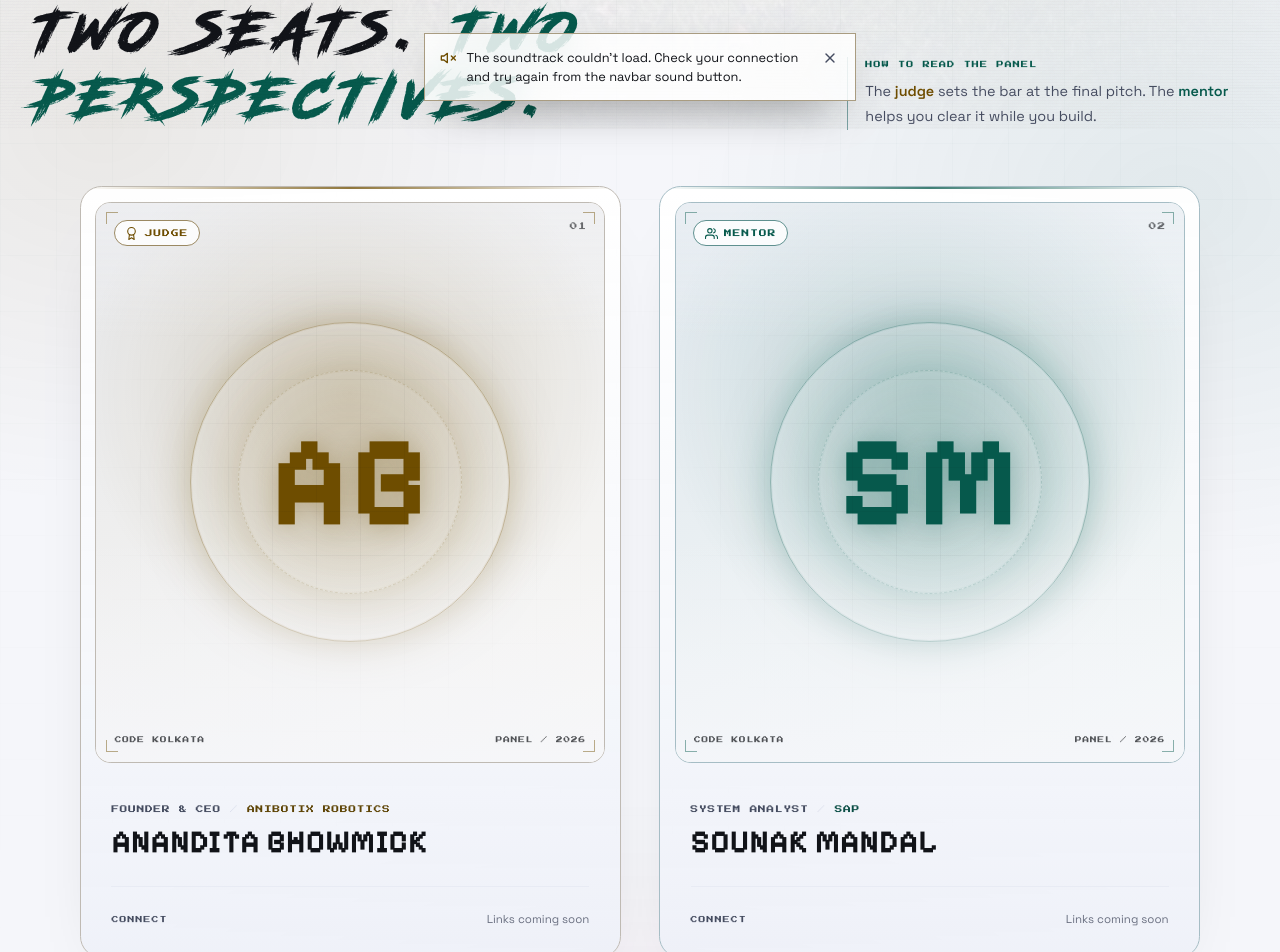
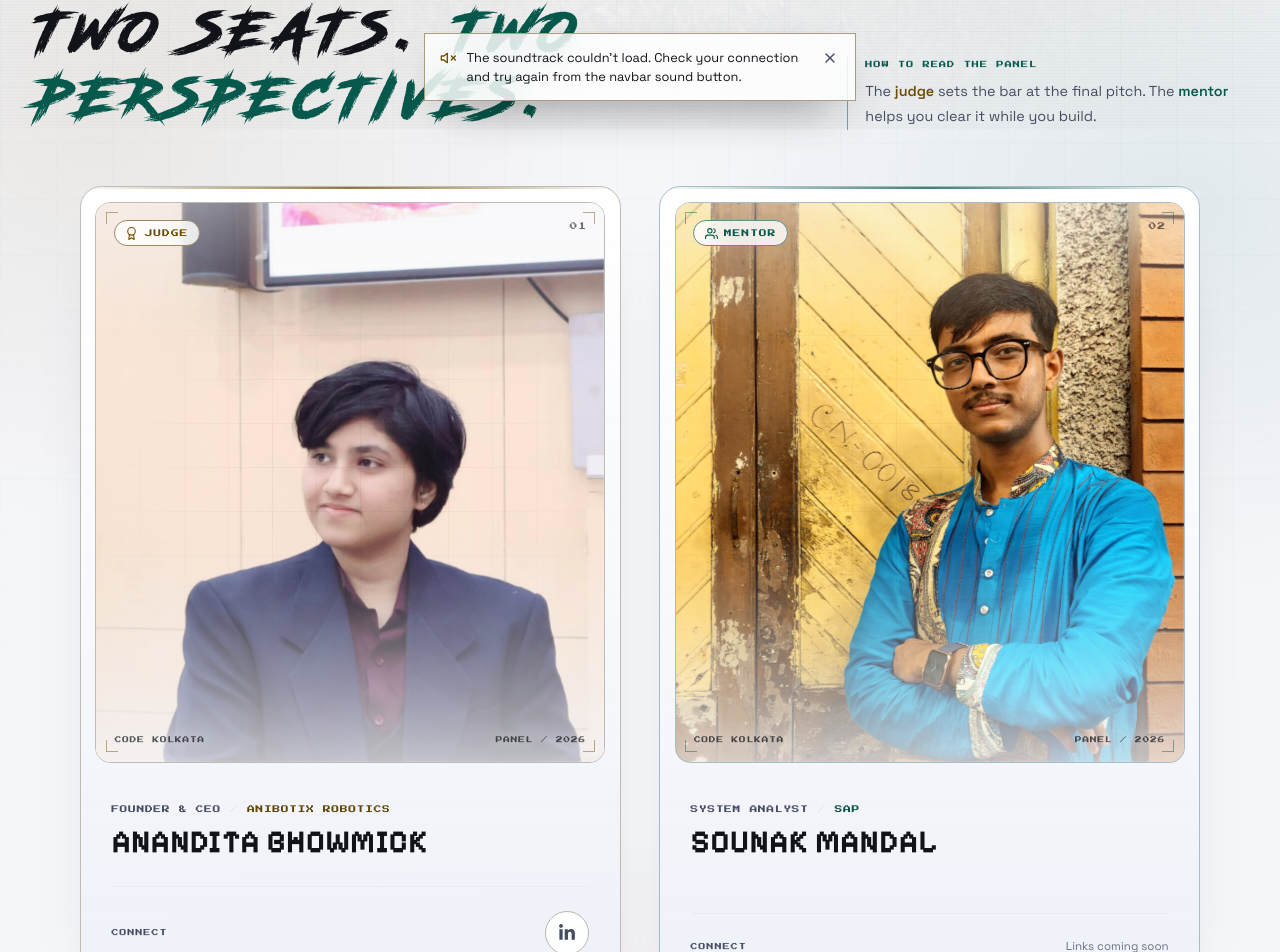
Before and after one commit to Bug-Busters-Community/code-kolkata, a React (Vite) app in the folder frontend/: page /mentors in a window 1280 px wide. Shown: the part 671-1623 px from the top of the page. Built offline with nearby package versions, Linux system fonts and the light colour scheme.

Commit message:
Added Pics and Links

```diff
--- a/frontend/src/data/mentor.js
+++ b/frontend/src/data/mentor.js
@@ -7,15 +7,18 @@
    Social icons only render when the matching URL is filled in.
    ========================================================================== */
 
+import ananditaPhoto from "../assets/pics/ANANDITA_BHOWMICK.jpg";
+import sounakPhoto from "../assets/pics/SOUNAK_MANDAL.jpg";
+
 const mentors = [
   {
     name: "Anandita Bhowmick",
     role: "Judge",
     initials: "AB",
-    photo: "",
+    photo: ananditaPhoto,
     currentCompany: "Anibotix Robotics",
     designation: "Founder & CEO",
-    linkedin: "",
+    linkedin: "https://www.linkedin.com/in/anindita-bhowmick-387449395?utm_source=share_via&utm_content=profile&utm_medium=member_android",
     instagram: "",
     other: ""
   },
@@ -23,7 +26,7 @@ const mentors = [
     name: "Sounak Mandal",
     role: "Mentor",
     initials: "SM",
-    photo: "",
+    photo: sounakPhoto,
     currentCompany: "SAP",
     designation: "System Analyst",
     linkedin: "",
```
